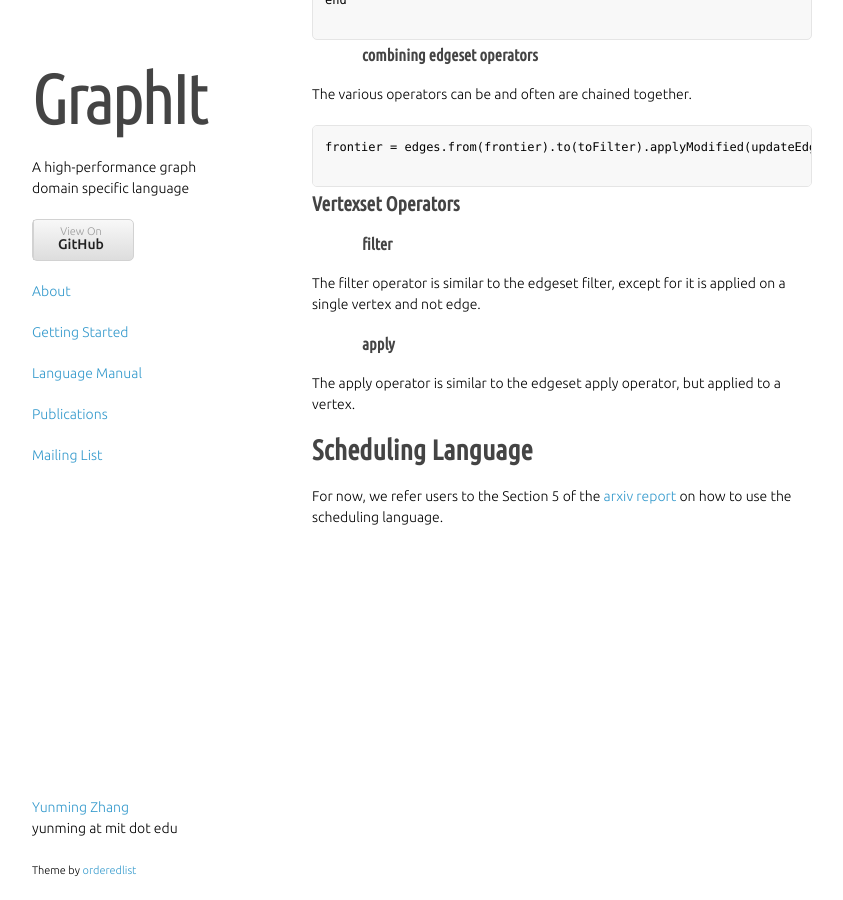
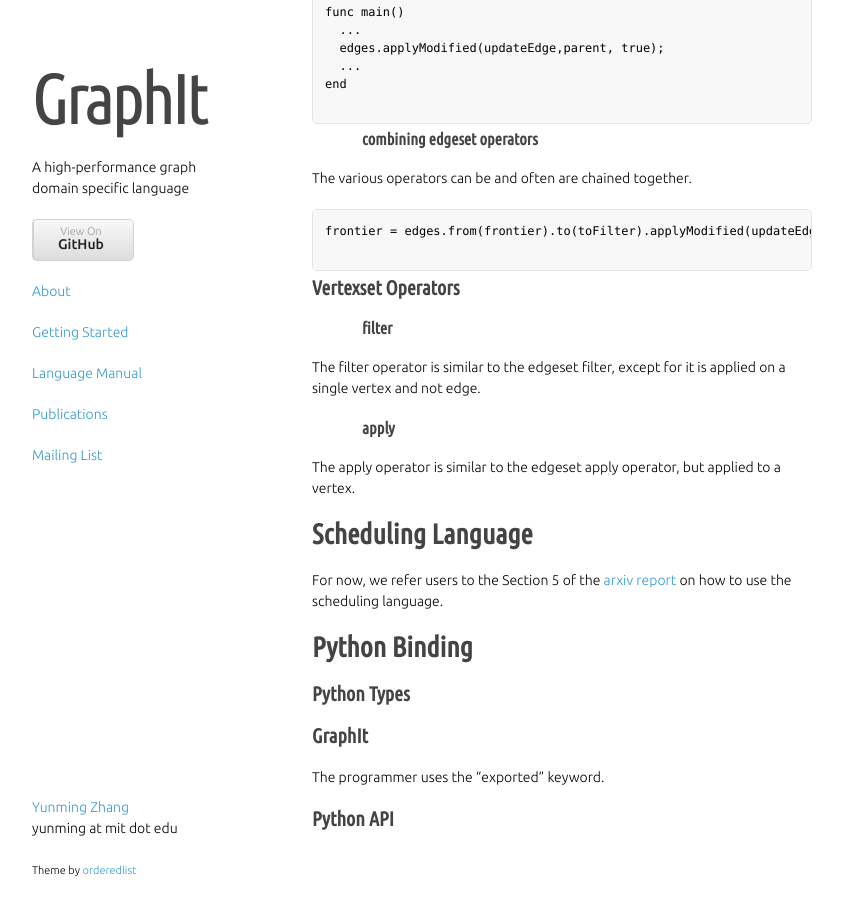
Before and after one commit to yunmingzhang17/yunmingzhang17.github.io, a Jekyll site: the page built from language.md, in a window 1280 px wide and 900 px high, scrolled down 5583 px. Shown: the whole window, without its empty margins (218-1061 px from the left). Built offline with Jekyll 4.4.1, drawn with Linux system fonts in a browser that asks for light colours; nearby versions of some CDN libraries; some web fonts are replaced; library files that are not in the unit come from our copies; some of the changed text lies outside the part shown.

Commit message:
setting up the sections for python binding

```diff
--- a/language.md
+++ b/language.md
@@ -12,6 +12,8 @@
 
 * auto-gen TOC:
 {:toc}
+
+
 
 # Basics
 GraphIt is an imperative language with statements, control flow, and high-level operators on sts of vertices ane edges. In this section, we describe some of the language's basic constructs.
@@ -290,3 +292,16 @@
 # Scheduling Language
 
 For now, we refer users to the Section 5 of the [arxiv report](https://arxiv.org/abs/1805.00923) on how to use the scheduling language.
+
+
+
+
+# Python Binding
+
+## Python Types
+
+## GraphIt
+
+The programmer uses the "exported" keyword.
+
+## Python API
```
